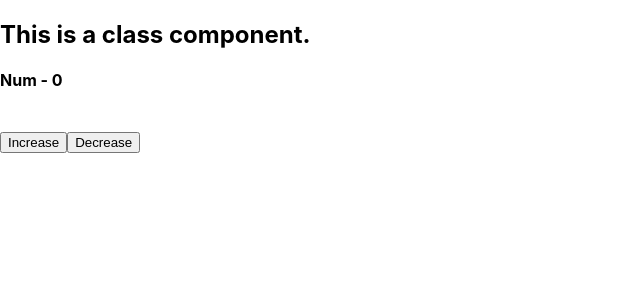
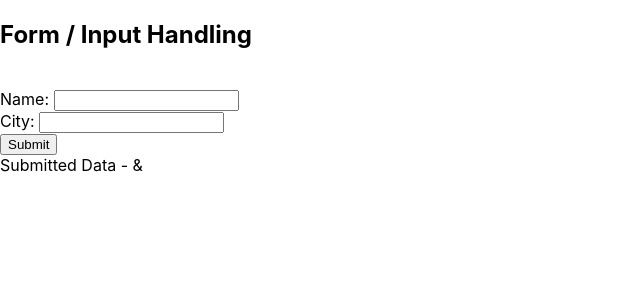
Before and after one commit to hashedbitinnovations/alphabeta_react, a React (Create React App) app: page / in a window 1280 px wide. Shown: the top 300 px of the page, without its empty margins (0-640 px from the left). Built offline with nearby package versions, Linux system fonts and the light colour scheme.

Commit message:
UseEffect

```diff
--- /dev/null
+++ b/src/components/InputHandling.js
@@ -0,0 +1,79 @@
+import React, { useState, useEffect } from "react";
+
+const InputHandling = () => {
+
+    const [name, setName] = useState('');
+    const [city, setCity] = useState('');
+
+    const submitfn = () => {
+        console.log('name & city', name, city)
+    }
+
+    const changeHandler = (event) => {
+        console.log(event.target.value)
+        setName(event.target.value)
+    }
+
+    const changeHandlerCity = (event) => {
+        console.log(event.target.value)
+        setCity(event.target.value)
+    }
+
+    //componentDidMount + componentDidUpdate
+    useEffect(() => {
+        console.log('useEffect triggered.....every time')
+    })
+
+    //componentDidMount
+    useEffect(() => {
+        console.log('useEffect triggered.....just 1st time')
+    }, [])
+
+    //componentWillUnmount
+    useEffect(() => {
+        return () => {
+            console.log('useEffect triggered..... on unmount')
+        }
+    }, [])
+
+    //componentDidUpdate on condition
+    useEffect(() => {
+        console.log('useEffect triggered.....just on name change')
+    }, [name])
+
+    //componentDidUpdate on condition
+    useEffect(() => {
+        console.log(name, city)
+    }, [name, city])
+
+    return (
+        <>
+            <h2>Form / Input Handling</h2>
+
+            <br></br>
+            Name: <input type="text" name="" onChange={changeHandler} />
+            {/* Name: <input type="text" name="" onBlur={changeHandler}/> */}
+            <br></br>
+            City: <input type="text" name="" onChange={changeHandlerCity} />
+            <br></br>
+
+            <button onClick={submitfn}>Submit</button>
+
+
+            <div>Submitted Data - {name} & {city}</div>
+
+            <br></br>
+        </>
+    )
+}
+
+export default InputHandling;
+
+//HW - do this using single function
+
+
+// componentDidMount
+
+// componentDidUpdate
+
+// componentWillUnmount
--- a/src/index.js
+++ b/src/index.js
@@ -7,8 +7,9 @@ import About from './components/About';
 import StateFn from './components/StateFn';
 import ShowHideFn from './components/ShowHideFn';
 import Parent from './Parent';
+import InputHandling from './components/InputHandling';
 
 import ClassComp from './components/ClassComp';
 
 const root = ReactDOM.createRoot(document.getElementById('root'));
-root.render(<ClassComp />);
+root.render(<InputHandling />);
```
Also changed, not shown: src/components/ClassComp.js (+7 -2 lines), 1 other file (tests, documents, lock files or other folders).
